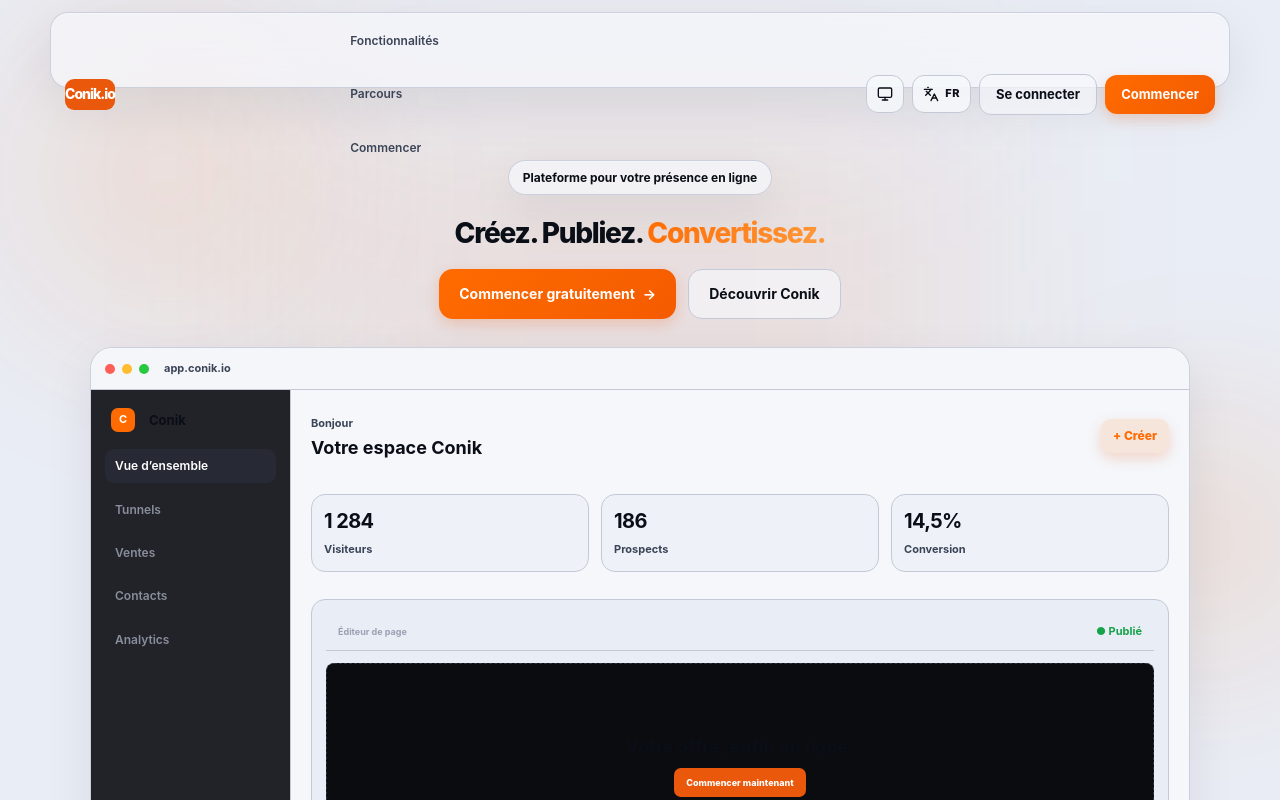
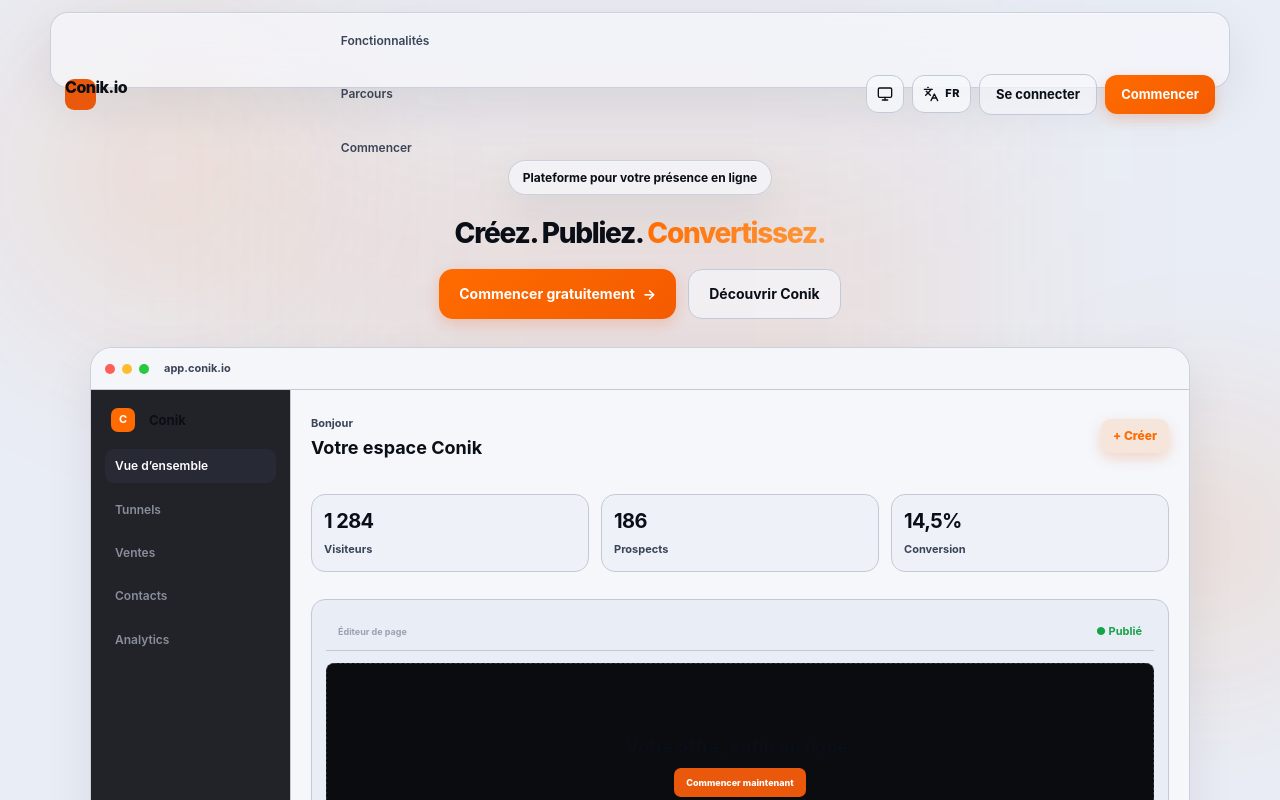
Before and after one commit to anamaherbert1-glitch/Conik.io, a Next.js app: page / in a window 1280 px wide. Shown: the top 800 px of the page. Built offline with nearby package versions, Linux system fonts and the light colour scheme.

Commit message:
fix: simplify landing brand wordmark and remove duplicate logo card

```diff
--- a/app/landing.css
+++ b/app/landing.css
@@ -522,3 +522,36 @@
 @media (prefers-reduced-motion: reduce){
   .landing-orb,.landing-fade-up{animation:none!important}
 }
+
+
+/* Landing brand: one clear wordmark, no duplicate mark/card */
+.landing-nav .landing-logo{
+  display:inline-flex!important;
+  align-items:center!important;
+  flex:0 0 auto!important;
+  min-width:0!important;
+  gap:0!important;
+  white-space:nowrap!important;
+  overflow:visible!important;
+}
+.landing-nav .landing-logo::before,
+.landing-nav .landing-logo::after,
+.landing-nav .landing-logo .landing-logo-mark{
+  content:none!important;
+  display:none!important;
+}
+.landing-nav .landing-logo-name{
+  display:inline-block!important;
+  color:var(--ink)!important;
+  font-size:16px!important;
+  font-weight:850!important;
+  line-height:1!important;
+  letter-spacing:-.03em!important;
+  white-space:nowrap!important;
+  min-width:0!important;
+  overflow:visible!important;
+}
+@media(max-width:640px){
+  .landing-nav{gap:8px!important}
+  .landing-nav .landing-logo-name{font-size:14px!important}
+}
```
